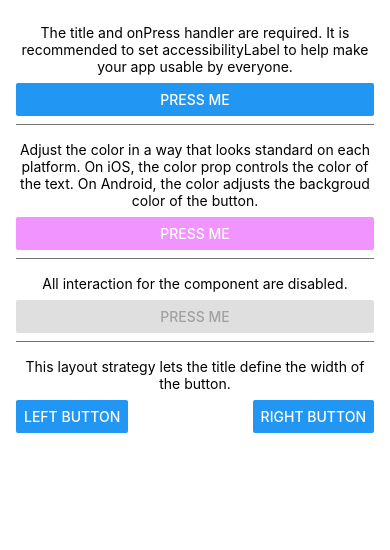
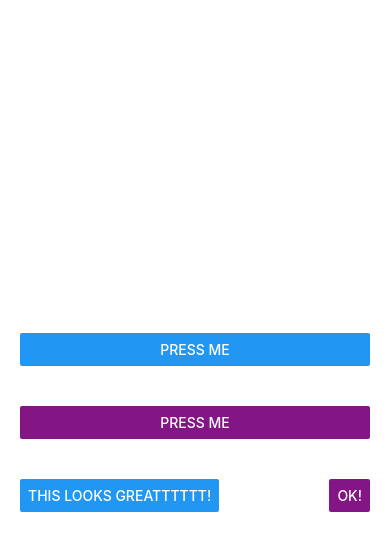
Before and after one commit to fuslonflare/react_lab, a React Native app in the folder react-native-lab/AwesomeProject/: screen / in a window 390 px wide. Shown: the top 550 px of the page. Built offline with nearby package versions, Linux system fonts and the light colour scheme.

Commit message:
Finish topic Handling Touches - Displaying a basic button

```diff
--- a/react-native-lab/AwesomeProject/App.js
+++ b/react-native-lab/AwesomeProject/App.js
@@ -1,102 +1,52 @@
 import React, { Component } from 'react';
-import {
-    StyleSheet,
-    Button,
-    View,
-    SafeAreaView,
-    Text,
-    Alert
-} from 'react-native';
+import { Button, StyleSheet, View } from 'react-native';
 
 const styles = StyleSheet.create({
     container: {
         flex: 1,
-        marginTop: 16,
-        marginHorizontal: 16
+        flexDirection: 'column',
+        justifyContent: 'center',
     },
-    title: {
-        textAlign: 'center',
-        marginVertical: 8
+    buttonContainer: {
+        margin: 20
     },
-    fixToText: {
+    alternativeLayoutButtonContainer: {
+        margin: 20,
         flexDirection: 'row',
         justifyContent: 'space-between'
-    },
-    separator: {
-        marginVertical: 8,
-        borderBottomColor: '#737373',
-        borderBottomWidth: StyleSheet.hairlineWidth
     }
 });
 
-function Separator() {
-    return <View style={styles.separator} />;
-}
-
-export default class App extends Component {
+export default class ButtonBasics extends Component {
+    _greatFunction() {
+        alert('You tapped the button!')
+    }
     render() {
         return(
-            <SafeAreaView style={styles.container}>
-                <View>
-                    <Text style={styles.title}>
-                        The title and onPress handler are required. It is recommended to set
-                        accessibilityLabel to help make your app usable by everyone.
-                    </Text>
+            <View style={styles.container}>
+                <View style={styles.buttonContainer}>
                     <Button
-                        title="Press me"
-                        onPress={() => Alert.alert(
-                            'Alert Title',
-                            'Alert message',
-                            [
-                                {text: 'Ask me later', onPress: () => console.log('Ask me later pressed')},
-                                {text: 'Cancel', onPress: () => console.log('Cancel pressed'), style: 'cancel'},
-                                {text: 'OK', onPress: () => console.log('OK pressed')}
-                            ],
-                            {cancelable: false}
-                        )}
-                    />
+                        style={styles.buttonContainer}
+                        title='Press me'
+                        onPress={this._greatFunction} />
                 </View>
-                <Separator />
-                <View>
-                    <Text style={styles.title}>
-                        Adjust the color in a way that looks standard on each platform. On
-                        iOS, the color prop controls the color of the text. On Android, the
-                        color adjusts the backgroud color of the button.
-                    </Text>
+                <View style={styles.buttonContainer}>
                     <Button
-                        title="Press me"
-                        color="#f194ff"
-                        onPress={() => Alert.alert('', 'Button with adjusted color pressed.')}
-                    />
+                        style={styles.buttonContainer}
+                        title='Press me'
+                        color='#841584'
+                        onPress={this._greatFunction} />
                 </View>
-                <Separator />
-                <View>
-                    <Text style={styles.title}>
-                        All interaction for the component are disabled.
-                    </Text>
+                <View style={styles.alternativeLayoutButtonContainer}>
                     <Button
-                        title="Press me"
-                        disabled
-                        onPress={() => Alert.alert('Cannot press this one.')}
-                    />
+                        title='This looks greatttttt!'
+                        onPress={this._greatFunction} />
+                    <Button
+                        title='OK!'
+                        color='#841584'
+                        onPress={this._greatFunction} />
                 </View>
-                <Separator />
-                <View>
-                    <Text style={styles.title}>
-                        This layout strategy lets the title define the width of the button.
-                    </Text>
-                    <View style={styles.fixToText}>
-                        <Button
-                            title="Left button"
-                            onPress={() => Alert.alert('Left button pressed.')}
-                        />
-                        <Button
-                            title="Right button"
-                            onPress={() => Alert.alert('Right button pressed.')}
-                        />
-                    </View>
-                </View>
-            </SafeAreaView>
+            </View>
         );
     }
 }
```
